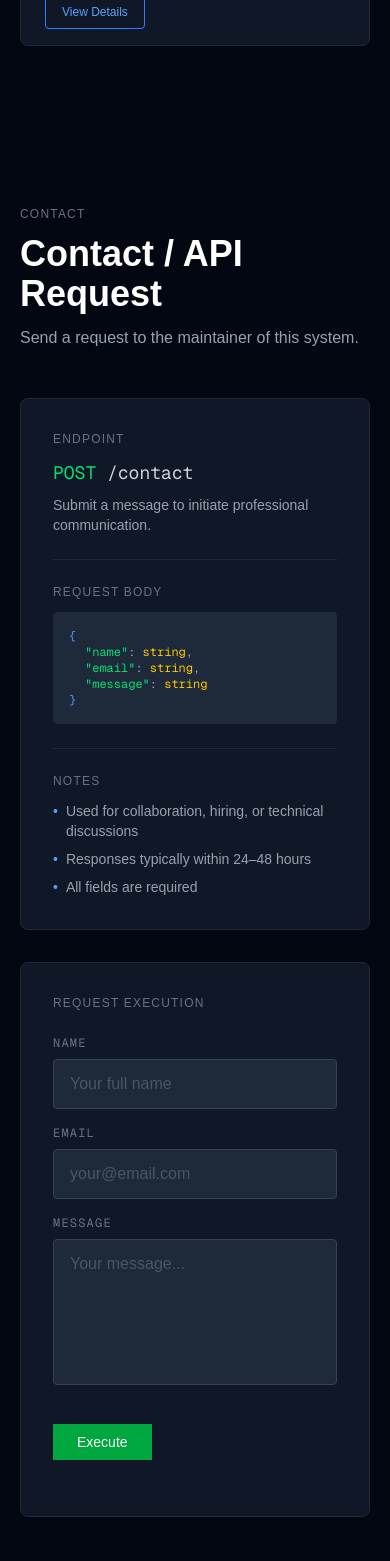
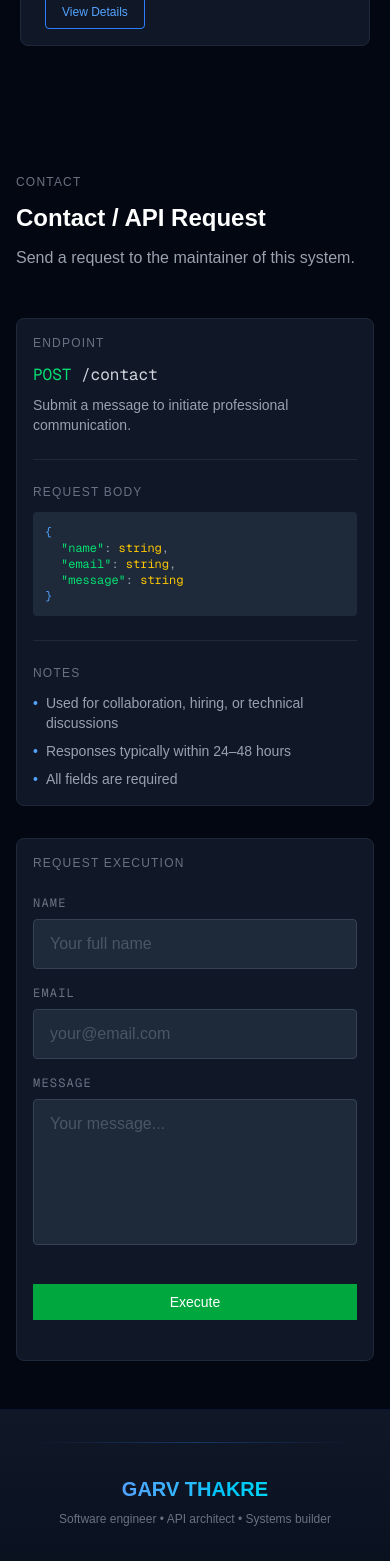
Before and after one commit to garvthakre/G-Forge, a Next.js app in the folder ui/: page / in a window 390 px wide. Shown: the part 9320-10881 px from the top of the page. Built offline with nearby package versions, Linux system fonts and the light colour scheme.

Commit message:
feat : improve design of contact  section for phone

```diff
--- a/ui/app/components/contact.tsx
+++ b/ui/app/components/contact.tsx
@@ -90,14 +90,14 @@ const Contact: NextPage = () => {
       : "border border-green-600 text-green-700 hover:bg-green-600 hover:text-white";
 
   return (
-    <section className={`w-full ${bgClass} py-20 px-5`}>
+    <section className={`w-full ${bgClass} py-12 sm:py-16 md:py-20 px-4 sm:px-5`}>
       <div className="max-w-6xl mx-auto">
         {/* Section Header */}
         <div className="mb-12">
           <div className="text-xs uppercase tracking-widest text-gray-500 mb-3">
             Contact
           </div>
-          <h2 className="text-4xl font-bold text-white mb-3">
+          <h2 className="text-2xl sm:text-3xl md:text-4xl font-bold text-white mb-3">
             Contact / API Request
           </h2>
           <p className="text-gray-400 max-w-2xl">
@@ -108,12 +108,12 @@ const Contact: NextPage = () => {
         {/* Two-Column Layout */}
         <div className="grid grid-cols-1 lg:grid-cols-2 gap-8">
           {/* Left Column: Request Definition */}
-          <div className="bg-gray-900 border border-gray-800 rounded-lg p-8">
+          <div className="bg-gray-900 border border-gray-800 rounded-lg p-4 sm:p-6 md:p-8">
             <div className="mb-6">
               <div className="text-xs uppercase tracking-widest text-gray-500 mb-3">
                 Endpoint
               </div>
-              <div className="font-mono text-lg mb-2">
+              <div className="font-mono text-base sm:text-lg mb-2 break-all">
                 <span className="text-green-400">POST</span>{" "}
                 <span className="text-gray-300">/contact</span>
               </div>
@@ -126,7 +126,7 @@ const Contact: NextPage = () => {
               <div className="text-xs uppercase tracking-widest text-gray-500 mb-3">
                 Request Body
               </div>
-              <div className="bg-gray-800 rounded p-4 font-mono text-xs text-gray-300 overflow-x-auto">
+              <div className="bg-gray-800 rounded p-3 sm:p-4 font-mono text-xs text-gray-300 overflow-x-auto break-all">
                 <div>
                   <span className="text-blue-400">{"{"}</span>
                 </div>
@@ -179,7 +179,7 @@ const Contact: NextPage = () => {
           </div>
 
           {/* Right Column: Request Execution */}
-          <div className="bg-gray-900 border border-gray-800 rounded-lg p-8">
+          <div className="bg-gray-900 border border-gray-800 rounded-lg p-4 sm:p-6 md:p-8">
             <div className="mb-6">
               <div className="text-xs uppercase tracking-widest text-gray-500 mb-4">
                 Request Execution
@@ -236,7 +236,7 @@ const Contact: NextPage = () => {
               </div>
 
               {/* Action Buttons */}
-              <div className="flex gap-3 pt-4">
+              <div className="flex flex-col sm:flex-row gap-2 sm:gap-3 pt-4">
                 <button
                   type="submit"
                   disabled={loading}
```
